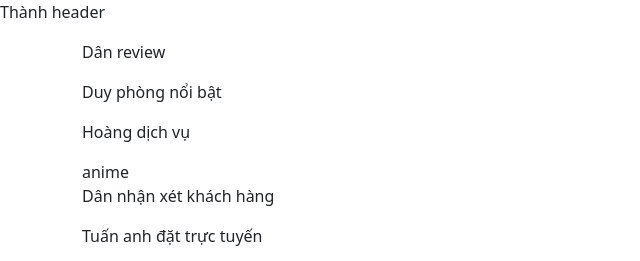
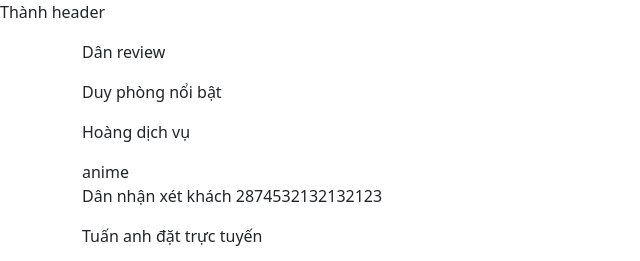
Before and after one commit to Nakai981/MEDIA, a plain HTML site: page index.html in a window 1280 px wide. Shown: the top 261 px of the page, without its empty margins (0-640 px from the left). Drawn offline with Linux system fonts and the light colour scheme.

Commit message:
dan nguyen

```diff
--- a/index.html
+++ b/index.html
@@ -35,7 +35,7 @@
     </section>
     <section>
         <div class="container">
-            <p>Dân nhận xét khách hàng</p>
+            <p>Dân nhận xét khách 2874532132132123</p>
         </div>
     </section>
     <section>
```
